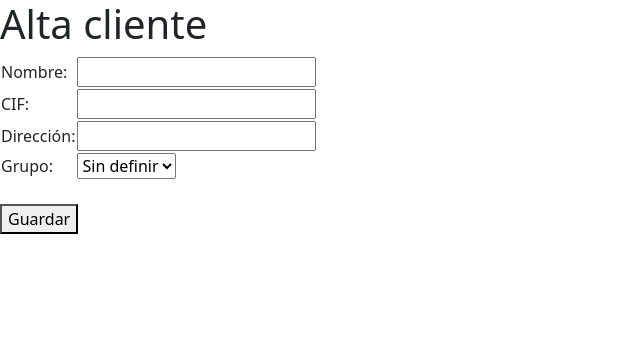
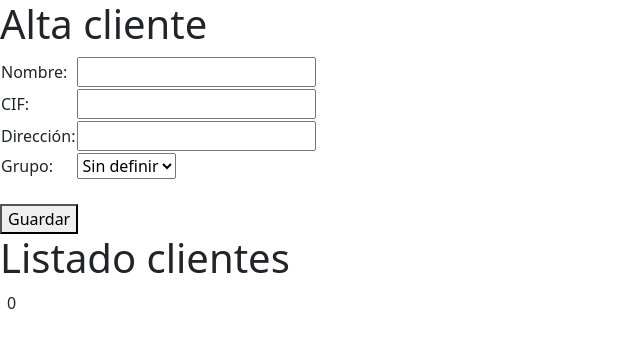
Before and after one commit to sofia1900/ServiceAngular, an Angular app: page / in a window 1280 px wide. Both pictures are taken after a click on the button "Guardar". Shown: the top 348 px of the page, without its empty margins (0-640 px from the left). Built offline with nearby package versions, Linux system fonts and the light colour scheme.

Commit message:
ejercicio clientes 2

```diff
--- a/src/app/app.component.html
+++ b/src/app/app.component.html
@@ -1 +1,2 @@
 <app-cliente-alta></app-cliente-alta>
+<app-listado-clientes></app-listado-clientes>
--- a/src/app/app.component.ts
+++ b/src/app/app.component.ts
@@ -5,11 +5,12 @@ import {FormsModule} from "@angular/forms";
 import {ClientesService} from "./service/clientes.service";
 import {Cliente} from "./cliente.model";
 import {ClienteAltaComponent} from "./componentes/cliente-alta/cliente-alta.component";
+import {ListadoClientesComponent} from "./componentes/listado-clientes/listado-clientes.component";
 
 @Component({
   selector: 'app-root',
   standalone: true,
-  imports: [CommonModule, RouterOutlet, FormsModule, ClienteAltaComponent],
+  imports: [CommonModule, RouterOutlet, FormsModule, ClienteAltaComponent, ListadoClientesComponent],
   templateUrl: './app.component.html',
   styleUrl: './app.component.css'
 })
--- a/src/app/componentes/cliente-alta/cliente-alta.component.ts
+++ b/src/app/componentes/cliente-alta/cliente-alta.component.ts
@@ -21,7 +21,6 @@ export class ClienteAltaComponent implements OnInit{
   cif = ""
   direccion = ""
   grupo = 0
-  clientes : Cliente[] = []
   grupos : Grupo[] = []
 
   constructor(private clienteService : ClientesService) {}
@@ -31,7 +30,6 @@ export class ClienteAltaComponent implements OnInit{
   }
 
   ngOnInit(){
-    this.clientes = this.clienteService.getClientes()
     this.grupos = this.clienteService.getGrupos()
   }
 
--- /dev/null
+++ b/src/app/componentes/listado-clientes/listado-clientes.component.html
@@ -0,0 +1,9 @@
+<h1> Listado clientes </h1>
+<table>
+  <tr *ngFor="let cliente of clientes">
+    <td>{{cliente.nombre}}</td>
+    <td>{{cliente.cif}}</td>
+    <td>{{cliente.direccion}}</td>
+    <td>{{cliente.grupo}}</td>
+  </tr>
+</table>
--- /dev/null
+++ b/src/app/componentes/listado-clientes/listado-clientes.component.ts
@@ -0,0 +1,21 @@
+import { Component } from '@angular/core';
+import {Cliente, Grupo} from "../../cliente.model";
+import {ClientesService} from "../../service/clientes.service";
+import {NgForOf} from "@angular/common";
+
+@Component({
+  selector: 'app-listado-clientes',
+  standalone: true,
+  imports: [
+    NgForOf
+  ],
+  templateUrl: './listado-clientes.component.html',
+  styleUrl: './listado-clientes.component.css'
+})
+export class ListadoClientesComponent {
+  clientes : Cliente[] = []
+  constructor(private clienteService : ClientesService) {}
+  ngOnInit(){
+    this.clientes = this.clienteService.getClientes();
+  }
+}
--- a/src/app/service/clientes.service.ts
+++ b/src/app/service/clientes.service.ts
@@ -1,5 +1,6 @@
 import { Injectable } from '@angular/core';
 import {Cliente, Grupo} from "../cliente.model";
+import {Observable} from "rxjs";
 
 @Injectable({
   providedIn: 'root'
@@ -14,7 +15,7 @@ export class ClientesService {
   clientes : Cliente[] = [];
   constructor() {}
 
-  getClientes () {
+  getClientes () /*: Observable<Cliente[]>*/ {
     return this.clientes
   }
 
```
Also changed, not shown: src/app/componentes/listado-clientes/listado-clientes.component.css (added), 1 other file (tests, documents, lock files or other folders).
